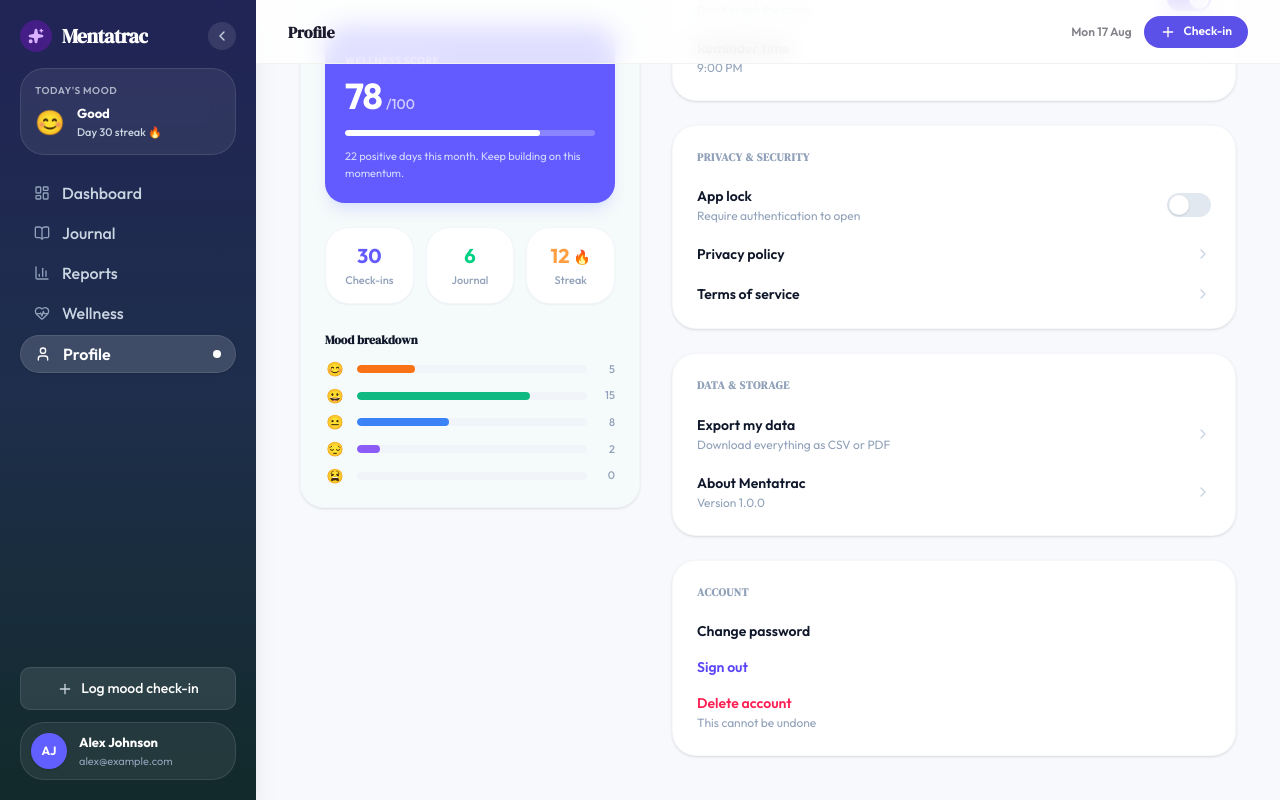
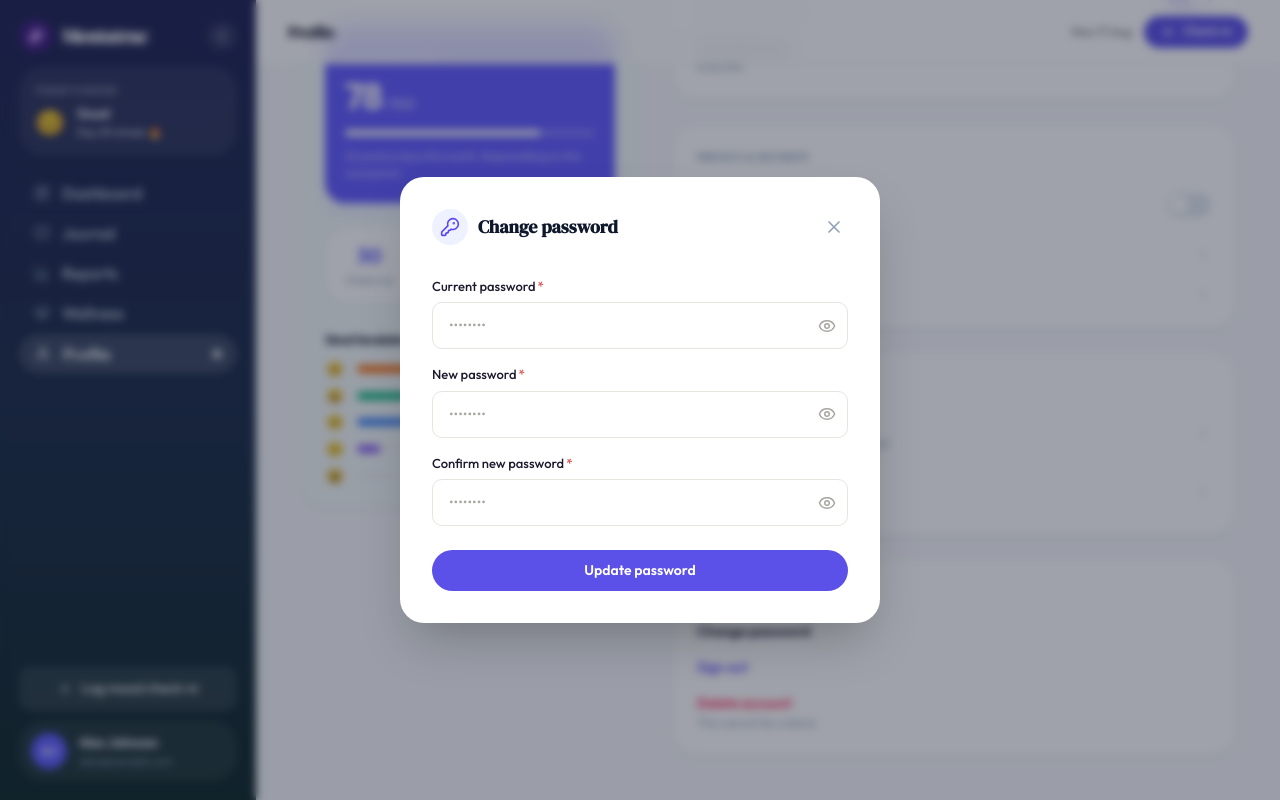
Before and after one commit to Roqeeb-dev/mentatrac, a Next.js app: page /dashboard/profile in a window 1280 px wide. Both pictures are taken after a click on the button "Change password". Shown: the part 306-1106 px from the top of the page. Built offline with nearby package versions, Linux system fonts and the light colour scheme; no server answers.

Commit message:
[FEAT]: added the change password and sign out modal and integrated it to the settings page

```diff
--- /dev/null
+++ b/features/profile/components/ChangePasswordModal.tsx
@@ -0,0 +1,110 @@
+"use client";
+
+import React, { useState } from "react";
+import { X, KeyRound } from "lucide-react";
+import { Input } from "@/components/ui/Input";
+import { Button } from "@/components/ui/Button";
+
+interface Props {
+  isOpen: boolean;
+  onClose: () => void;
+  onSubmit?: (data: { currentPassword: string; newPassword: string }) => void;
+  loading?: boolean;
+}
+
+export default function ChangePasswordModal({
+  isOpen,
+  onClose,
+  onSubmit,
+  loading = false,
+}: Props) {
+  const [currentPassword, setCurrentPassword] = useState("");
+  const [newPassword, setNewPassword] = useState("");
+  const [confirmPassword, setConfirmPassword] = useState("");
+  const [error, setError] = useState("");
+
+  if (!isOpen) return null;
+
+  const handleSubmit = (e: React.FormEvent) => {
+    e.preventDefault();
+    if (newPassword !== confirmPassword) {
+      setError("New passwords do not match.");
+      return;
+    }
+    setError("");
+    onSubmit?.({ currentPassword, newPassword });
+  };
+
+  return (
+    <div className="fixed inset-0 z-50 flex items-center justify-center bg-slate-900/40 p-4 backdrop-blur-xs transition-opacity">
+      {/* Backdrop */}
+      <div className="fixed inset-0" onClick={onClose} />
+
+      {/* Modal Card */}
+      <div className="relative w-full max-w-[480px] rounded-3xl bg-white p-6 shadow-2xl transition-all sm:p-8">
+        {/* Header */}
+        <div className="flex items-center justify-between pb-2">
+          <div className="flex items-center gap-2.5">
+            <div className="flex h-9 w-9 items-center justify-center rounded-xl bg-indigo-50 text-[#5B46F6]">
+              <KeyRound className="h-5 w-5" />
+            </div>
+            <h2 className="text-lg font-bold text-slate-900">
+              Change password
+            </h2>
+          </div>
+          <button
+            onClick={onClose}
+            type="button"
+            className="rounded-full p-1 text-slate-400 transition-colors hover:bg-slate-100 hover:text-slate-600"
+          >
+            <X className="h-5 w-5" />
+          </button>
+        </div>
+
+        {/* Form */}
+        <form onSubmit={handleSubmit} className="mt-6 space-y-4">
+          <Input
+            label="Current password"
+            type="password"
+            required
+            value={currentPassword}
+            onChange={(e) => setCurrentPassword(e.target.value)}
+            placeholder="••••••••"
+          />
+
+          <Input
+            label="New password"
+            type="password"
+            required
+            value={newPassword}
+            onChange={(e) => setNewPassword(e.target.value)}
+            placeholder="••••••••"
+          />
+
+          <Input
+            label="Confirm new password"
+            type="password"
+            required
+            value={confirmPassword}
+            onChange={(e) => setConfirmPassword(e.target.value)}
+            placeholder="••••••••"
+            error={error}
+          />
+
+          <div className="pt-2">
+            <Button
+              type="submit"
+              variant="primary"
+              size="md"
+              fullWidth
+              loading={loading}
+              className="rounded-2xl"
+            >
+              Update password
+            </Button>
+          </div>
+        </form>
+      </div>
+    </div>
+  );
+}
--- a/features/profile/components/ProfileSettingsSection.tsx
+++ b/features/profile/components/ProfileSettingsSection.tsx
@@ -3,11 +3,18 @@
 import { useState, useEffect } from "react";
 import { ChevronRight } from "lucide-react";
 import { UserProfile } from "../types/profile";
+import ChangePasswordModal from "./ChangePasswordModal";
+import SignOutModal from "./SignOutModal";
 
 interface Props {
   profile: UserProfile;
   onToggleNotification?: (key: string, value: boolean) => void;
   onTogglePrivacy?: (key: string, value: boolean) => void;
+  onChangePassword?: (data: {
+    currentPassword: string;
+    newPassword: string;
+  }) => Promise<void> | void;
+  onSignOut?: () => Promise<void> | void;
 }
 
 // Reusable toggle switch component
@@ -50,10 +57,20 @@
   profile,
   onToggleNotification,
   onTogglePrivacy,
+  onChangePassword,
+  onSignOut,
 }: Props) {
-  // Local state for immediate interactive feedback
+  // Toggle states
   const [notifications, setNotifications] = useState(profile.notifications);
   const [privacy, setPrivacy] = useState(profile.privacy);
+
+  // Modal open states
+  const [isPasswordModalOpen, setIsPasswordModalOpen] = useState(false);
+  const [isSignOutModalOpen, setIsSignOutModalOpen] = useState(false);
+
+  // Modal loading states
+  const [isPasswordLoading, setIsPasswordLoading] = useState(false);
+  const [isSignOutLoading, setIsSignOutLoading] = useState(false);
 
   // Keep state in sync if the profile prop changes upstream
   useEffect(() => {
@@ -72,6 +89,41 @@
   const handlePrivacyToggle = (key: keyof typeof privacy, value: boolean) => {
     setPrivacy((prev) => ({ ...prev, [key]: value }));
     onTogglePrivacy?.(key as string, value);
+  };
+
+  // Handle password submit (with mock latency if no handler provided)
+  const handleChangePasswordSubmit = async (data: {
+    currentPassword: string;
+    newPassword: string;
+  }) => {
+    setIsPasswordLoading(true);
+    try {
+      if (onChangePassword) {
+        await onChangePassword(data);
+      } else {
+        // Mock API call delay
+        await new Promise((resolve) => setTimeout(resolve, 1000));
+      }
+      setIsPasswordModalOpen(false);
+    } finally {
+      setIsPasswordLoading(false);
+    }
+  };
+
+  // Handle sign out action (with mock latency if no handler provided)
+  const handleSignOutConfirm = async () => {
+    setIsSignOutLoading(true);
+    try {
+      if (onSignOut) {
+        await onSignOut();
+      } else {
+        // Mock API call delay
+        await new Promise((resolve) => setTimeout(resolve, 1000));
+      }
+      setIsSignOutModalOpen(false);
+    } finally {
+      setIsSignOutLoading(false);
+    }
   };
 
   return (
@@ -216,11 +268,19 @@
           Account
         </h3>
         <div className="mt-5 space-y-4">
-          <button className="block w-full text-left text-sm font-semibold text-slate-900 transition-colors hover:opacity-80">
+          <button
+            type="button"
+            onClick={() => setIsPasswordModalOpen(true)}
+            className="block w-full text-left text-sm font-semibold text-slate-900 transition-colors hover:opacity-80"
+          >
             Change password
           </button>
 
-          <button className="block w-full text-left text-sm font-semibold text-[#5B46F6] transition-colors hover:opacity-80">
+          <button
+            type="button"
+            onClick={() => setIsSignOutModalOpen(true)}
+            className="block w-full text-left text-sm font-semibold text-[#5B46F6] transition-colors hover:opacity-80"
+          >
             Sign out
           </button>
 
@@ -234,6 +294,21 @@
           </div>
         </div>
       </SectionCard>
+
+      {/* MODALS */}
+      <ChangePasswordModal
+        isOpen={isPasswordModalOpen}
+        onClose={() => setIsPasswordModalOpen(false)}
+        onSubmit={handleChangePasswordSubmit}
+        loading={isPasswordLoading}
+      />
+
+      <SignOutModal
+        isOpen={isSignOutModalOpen}
+        onClose={() => setIsSignOutModalOpen(false)}
+        onConfirm={handleSignOutConfirm}
+        loading={isSignOutLoading}
+      />
     </div>
   );
 }
--- /dev/null
+++ b/features/profile/components/SignOutModal.tsx
@@ -0,0 +1,77 @@
+"use client";
+
+import { X, LogOut } from "lucide-react";
+import { Button } from "@/components/ui/Button";
+
+interface Props {
+  isOpen: boolean;
+  onClose: () => void;
+  onConfirm: () => void;
+  loading?: boolean;
+}
+
+export default function SignOutModal({
+  isOpen,
+  onClose,
+  onConfirm,
+  loading = false,
+}: Props) {
+  if (!isOpen) return null;
+
+  return (
+    <div className="fixed inset-0 z-50 flex items-center justify-center bg-slate-900/40 p-4 backdrop-blur-xs transition-opacity">
+      {/* Backdrop */}
+      <div className="fixed inset-0" onClick={onClose} />
+
+      {/* Modal Card */}
+      <div className="relative w-full max-w-[440px] rounded-3xl bg-white p-6 shadow-2xl transition-all sm:p-8">
+        {/* Header */}
+        <div className="flex items-center justify-between">
+          <div className="flex items-center gap-2.5">
+            <div className="flex h-9 w-9 items-center justify-center rounded-xl bg-amber-50 text-amber-500">
+              <LogOut className="h-5 w-5" />
+            </div>
+            <h2 className="text-lg font-bold text-slate-900">Sign out</h2>
+          </div>
+          <button
+            onClick={onClose}
+            type="button"
+            className="rounded-full p-1 text-slate-400 transition-colors hover:bg-slate-100 hover:text-slate-600"
+          >
+            <X className="h-5 w-5" />
+          </button>
+        </div>
+
+        {/* Content */}
+        <p className="mt-4 text-xs leading-relaxed text-slate-500">
+          You will be signed out of Mentatrac. Your data will remain safely
+          stored on this device.
+        </p>
+
+        {/* Action Buttons */}
+        <div className="mt-7 flex items-center justify-end gap-3">
+          <Button
+            type="button"
+            variant="secondary"
+            size="md"
+            onClick={onClose}
+            disabled={loading}
+            className="w-1/2 rounded-2xl"
+          >
+            Cancel
+          </Button>
+          <Button
+            type="button"
+            variant="primary"
+            size="md"
+            onClick={onConfirm}
+            loading={loading}
+            className="w-1/2 rounded-2xl"
+          >
+            Sign out
+          </Button>
+        </div>
+      </div>
+    </div>
+  );
+}
```
